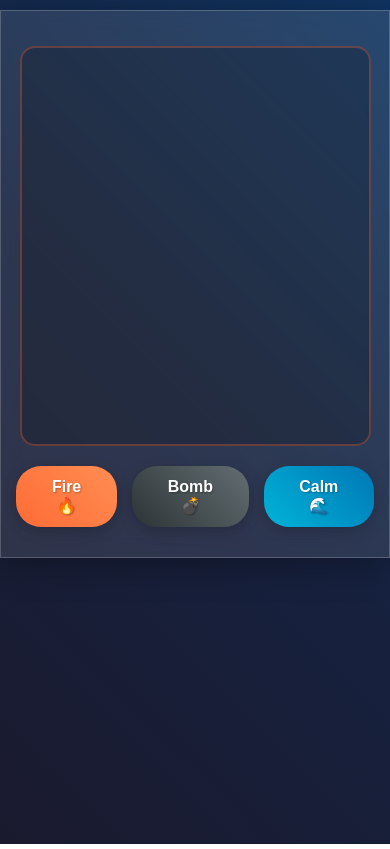
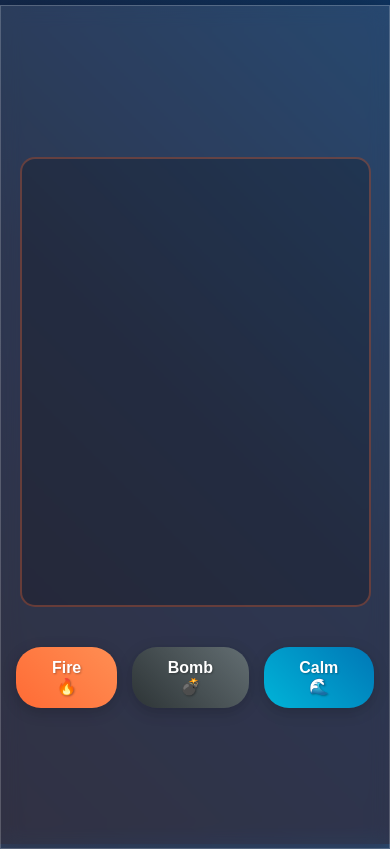
Before and after one commit to KevinW0911/kevinw0911.github.io, a plain HTML site: page fire-game/index.html in a window 390 px wide. Drawn offline with Linux system fonts and the light colour scheme.

Commit message:
Optimize mobile layout to reduce bottom whitespace
- Changed body alignment from flex-start to center
- Added flexbox centering to game-container
- Increased game-area height from 50vh to 60vh
- Adjusted button margin to reduce bottom spacing
- Improved overall mobile viewport utilization

🤖 Generated with [Claude Code](https://claude.ai/code)

Co-Authored-By: Claude <noreply@anthropic.com>

```diff
--- a/fire-game/style.css
+++ b/fire-game/style.css
@@ -539,7 +539,8 @@ h1 {
 @media (max-width: 600px) {
     body {
         padding-top: 10px;
-        align-items: flex-start;
+        align-items: center;
+        min-height: 100vh;
     }
 
     .game-container {
@@ -548,17 +549,16 @@ h1 {
         width: 100vw;
         max-width: none;
         border-radius: 0;
+        display: flex;
+        flex-direction: column;
+        justify-content: center;
+        min-height: 100vh;
     }
 
     .game-area {
         width: 90vw;
-        height: 50vh;
-        max-height: 400px;
-    }
-
-    h1 {
-        font-size: 1.8rem;
-        margin-bottom: 15px;
+        height: 60vh;
+        max-height: 450px;
     }
 
     .controls {
@@ -566,7 +566,7 @@ h1 {
         justify-content: center;
         align-items: center;
         gap: 15px;
-        margin: 15px 0;
+        margin: 20px 0 10px 0;
     }
 
     .fire-button, .bomb-button, .water-button {
```
